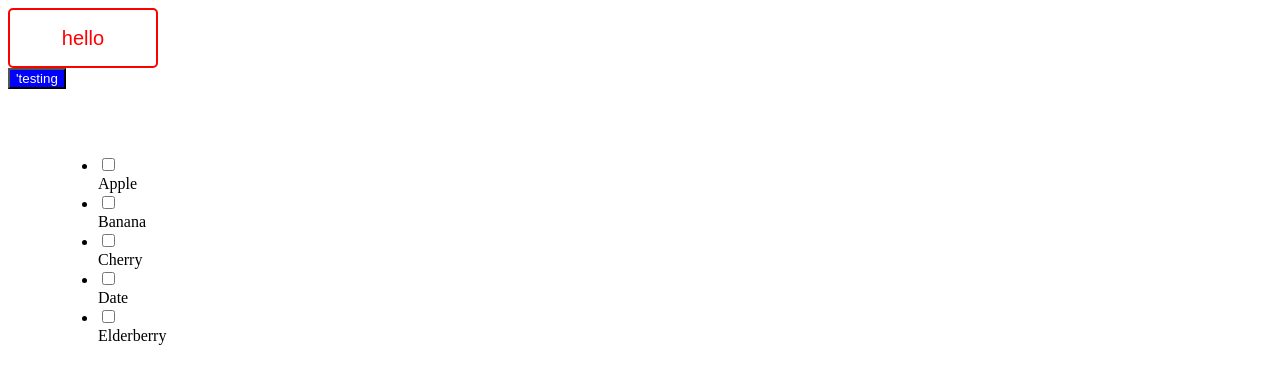
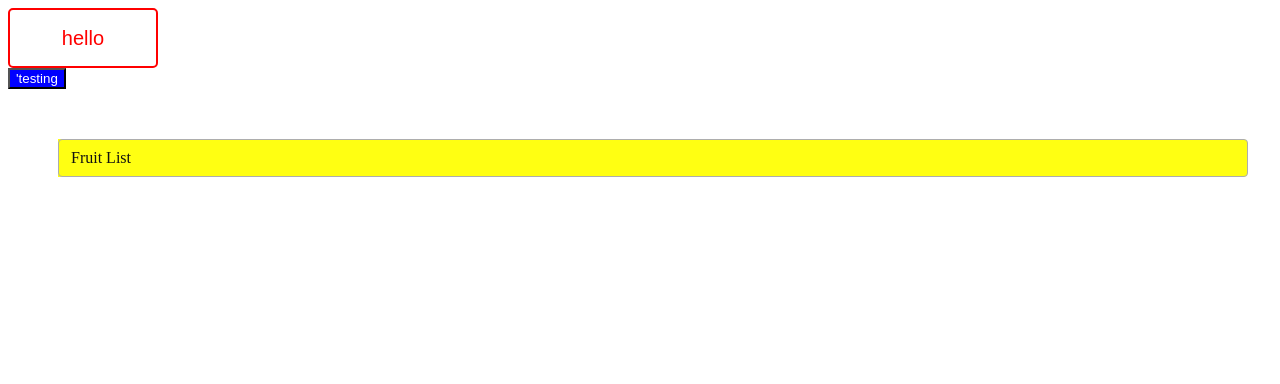
Before and after one commit to ar-ushi/reusable-components-angular, an Angular app: page / in a window 1280 px wide. Shown: the top 384 px of the page. Built offline with nearby package versions, Linux system fonts and the light colour scheme.

Commit message:
add dropdown : styles, config & dropdown close

```diff
--- a/src/app/app.component.html
+++ b/src/app/app.component.html
@@ -1,7 +1,6 @@
 <app-demo-screen />
 <div style='padding : 50px'>
     <app-dropdown [options] = 'fruits'
-    color="#abe300"
     placeholder="Fruit List"
     />
 </div>
--- a/src/app/components/button/button.component.ts
+++ b/src/app/components/button/button.component.ts
@@ -1,5 +1,5 @@
 import { Component, EventEmitter, Input, Output} from '@angular/core';
-import { ButtonStyles, buttonColor } from 'src/app/interface/Button';
+import { ButtonStyles, buttonColor } from './Button.interface';
 
 enum block{
   expand = "expand",
--- a/src/app/components/dropdown/dropdown.component.html
+++ b/src/app/components/dropdown/dropdown.component.html
@@ -1,13 +1,15 @@
-<div tabindex="0">
+<div tabindex="0" class="dropdown">
     <div [class.disabled]="disabled">
-      <span tabindex="-1">
-        <span>{{placeholder}}</span>
-        <ul>
-            <li *ngFor="let item of data; let i = index;" (click)="clickOption($event,item)">
-              <input type="checkbox" [attr.aria-label]="item"  />
-              <div>{{item}}</div>
-            </li>
-        </ul>
-    </span>
+      <span tabindex="-1" class="dropdown-btn" (click)="toggleDropdown($event)">
+        <span *ngIf="!selectedOption">{{_placeholder}}</span>
+     </span>
+        <div [hidden] = "!_config.defaultOpen"class="dropdown-data">
+            <ul>
+                <li *ngFor="let item of data; let i = index;" (click)="clickOption($event,item)" class="item-checkbox">
+                  <input type=checkbox [attr.aria-label]="item"  />
+                  <div>{{item}}</div>
+                </li>
+            </ul>
+        </div>
     </div>
 </div>
--- a/src/app/components/dropdown/dropdown.component.scss
+++ b/src/app/components/dropdown/dropdown.component.scss
@@ -1,3 +1,58 @@
 .dropdown{
-    background-color: var(--dropdown-background-color);
+    position: relative;
+    font-size: inherit;
+    font-family: inherit;
+    .dropdown *{
+      background-color: inherit;
+    }
+    .dropdown-btn{
+        display:inline-block;
+        border: 1px solid #adadad;
+        width: 100%;
+        padding: 6px 12px;
+        margin-bottom: 0;
+        font-weight: normal;
+        line-height: 1.52857143;
+        text-align: left;
+        vertical-align: middle;
+        cursor: pointer;
+        border-radius: 4px;
+    }
+    .dropdown-data{
+        position: absolute;
+        padding: 6px 12px;
+        width: 100%;
+        z-index: 9999;
+        border: 1px solid #ccc;
+        border-radius: 3px;
+        margin-top: 10px;
+        ul {
+            padding: 0px;
+            overflow: auto;
+            list-style: none;
+            margin: 0px;
+        }
+        li {
+            padding: 6px 10px;
+            cursor: pointer;
+            text-align: left;
+        }
+        .item-checkbox:hover{
+            background-color: #ffffff71;
+          }
+          .item-checkbox input[type='checkbox'] {
+            position: absolute;
+            width: 20px;
+          }
+
+          .item-checkbox input + div {
+            position: relative;
+            padding-left: 2em;
+            vertical-align: middle;
+            user-select: none;
+            cursor: pointer;
+            margin: 0px;
+            color: #000;
+          }
+    }
 }
--- a/src/app/components/dropdown/dropdown.component.ts
+++ b/src/app/components/dropdown/dropdown.component.ts
@@ -1,7 +1,9 @@
 import { CommonModule } from '@angular/common';
-import { Component, EventEmitter, Input, Output, ElementRef } from '@angular/core';
-import { FormsModule, ReactiveFormsModule } from '@angular/forms';
+import { Component, EventEmitter, Input, Output, ElementRef, forwardRef } from '@angular/core';
+import { ControlValueAccessor, FormsModule, NG_VALUE_ACCESSOR, ReactiveFormsModule } from '@angular/forms';
 import { BrowserModule } from '@angular/platform-browser';
+import { DropDownConfig } from './dropdown.interface';
+
 
 @Component({
   selector: 'app-dropdown',
@@ -10,14 +12,21 @@ import { BrowserModule } from '@angular/platform-browser';
   templateUrl: './dropdown.component.html',
   styleUrls: ['./dropdown.component.scss']
 })
-export class DropdownComponent {
-
+export class DropdownComponent{
 
 data : Array<any> = [];
 _placeholder:string = 'Select';
+_config: DropDownConfig = {
+  defaultOpen: false,
+  backgroundColor: '#ffff12',
+  textColor: "#111111",
+  dropdownWidth: '100%',
+  dropdownShadow: '0px 1px 3px #959595',
+}
 @Input() color? :  string = 'white';
 @Input() defaultOption? :  string | null = null;
 @Input() multiple? : boolean = false;
+@Input() disabled?: boolean = false;
 selectedOption: string = '';
 
 @Input()
@@ -26,17 +35,19 @@ set placeholder(value:string){
 }
 
 @Input()
-set disabled(val : boolean){
-  this.disabled = val ? val : false;
-}
-@Input()
 set options(value : Array<any>){
   if (!value){
     this.data = [];
   } else {
-    this.data.push(...value); //for simple datatypes - modify code to allow for objects
+    this.data.push(...value); //TODO - for simple datatypes - modify code to allow for objects
   }
 }
+
+@Input()
+public set ddconfig(value : DropDownConfig){
+  this._config = value ? value : this._config;
+}
+
 @Output() onSelect= new EventEmitter<string>();
 @Output() onDeselect= new EventEmitter<string>();
 @Output() onCloseDropdown= new EventEmitter<string>();
@@ -49,7 +60,25 @@ set options(value : Array<any>){
     if (this.defaultOption && this.defaultOption in this.options){
       this.selectedOption = this.defaultOption!;
       }
-    this.el.nativeElement.style.setProperty('--dropdown-background-color', this.color);
+    this.setDropDownStyles();
+  }
+
+  setDropDownStyles(){
+  (document.getElementsByClassName('dropdown').item(0) as HTMLElement).style.cssText = `
+    background-color : ${this._config.backgroundColor};
+    color: ${this._config.textColor};
+    width: ${this._config.dropdownWidth}
+    `;
+    //inherit background color to child
+    const childElements = document.querySelectorAll('.dropdown *');
+    childElements.forEach((child) => {
+      (child as HTMLElement).style.backgroundColor = 'inherit';
+    });
+    //set dropdown list styles
+    (document.getElementsByClassName('dropdown-data').item(0) as HTMLElement).style.cssText = `
+    box-shadow: ${this._config.dropdownShadow};
+    background-color: inherit;
+    `;
   }
 
   clickOption($event:any, item:any){
@@ -57,20 +86,34 @@ set options(value : Array<any>){
     const isItemPresent = this.selectedOption === item ? true : false;
     if (!isItemPresent){
       this.selectedOption = item;
-      this.onSelect.emit(emittedValue(item));
+
+      this.onSelect.emit(this.emittedValue(item));
     } else{
       this.selectedOption = '';
-      this.onDeselect.emit(emittedValue(item));
+      this.onDeselect.emit(this.emittedValue(item));
         }
-    closeDropdown();
+    this.closeDropdown();
   }
-}
 
 
-function emittedValue(item: any) {
-return item;
+  emittedValue(item: any) {
+  return item;
+  }
+
+  toggleDropdown(evt: Event){
+    evt.preventDefault();
+    if (this.disabled) return;
+    //maintain a state for dropdown close vs dropdown open
+    this._config.defaultOpen = !this._config.defaultOpen;
+    if(!this._config.defaultOpen){
+      this.onCloseDropdown.emit();
+    }
+  }
+
+  closeDropdown() {
+    this._config.defaultOpen = false;
+    console.log("dropdown");
+    this.onCloseDropdown.emit();
+  }
+
 }
-
-function closeDropdown() {
-  console.log("dropdown")
-}
--- a/src/app/components/tooltip/tooltip-directive.component.ts
+++ b/src/app/components/tooltip/tooltip-directive.component.ts
@@ -4,13 +4,13 @@ import { TooltipComponent } from './tooltip.component';
 @Directive({
   selector: '[tooltip]',
 })
-export class TooltipDirective{
+export class TooltipDirective {
 
   @Input() tooltip = '';
   @Input() position: 'above' | 'below' | 'right' | 'left' =  'below';
   @Input() color : string = 'black'; //default color for tooltip will be black
   @Input() transition? : 'fade-in' | 'fade-out' | 'none' = 'none';
-  @Input() duration? : number = 1; //setting default as 1ms
+  @Input() duration? : number = undefined; //setting default as 1ms
   private componentRef: ComponentRef<TooltipComponent> | null = null;
   private componentPool : ComponentRef<TooltipComponent>[] = []; //component pool only for tooltip events
 
@@ -41,7 +41,7 @@ export class TooltipDirective{
       this.componentRef.instance.tooltip = this.tooltip;
       this.componentRef.instance.position = this.position;
       this.componentRef.instance.color = this.color;
-      this.componentRef.instance.duration = this.duration;
+      this.componentRef.instance.duration= this.duration;
       this.componentRef.instance.transition = this.transition;
       this.setPositionTooltip(this.componentRef.instance.position);
       this.closeTooltip(this.componentRef.instance.duration!);
@@ -49,7 +49,7 @@ export class TooltipDirective{
   }
 
 closeTooltip(time : number){
-  if (time != 1){
+  if (time != undefined){
     setTimeout(() => {
       this.pushAndHideTooltip();}, time)
   }
--- a/src/app/screens/demo-screen/demo-screen.component.ts
+++ b/src/app/screens/demo-screen/demo-screen.component.ts
@@ -1,5 +1,5 @@
 import { Component } from '@angular/core';
-import {  ButtonStyles, buttonColor } from 'src/app/interface/Button';
+import {  ButtonStyles, buttonColor } from '../../components/button/Button.interface';
 
 @Component({
   selector: 'app-demo-screen',
```
Also changed, not shown: src/app/components/dropdown/dropdown.interface.ts (added, +7 -0 lines), src/app/components/button/Button.interface.ts (renamed from src/app/interface/Button.ts).
